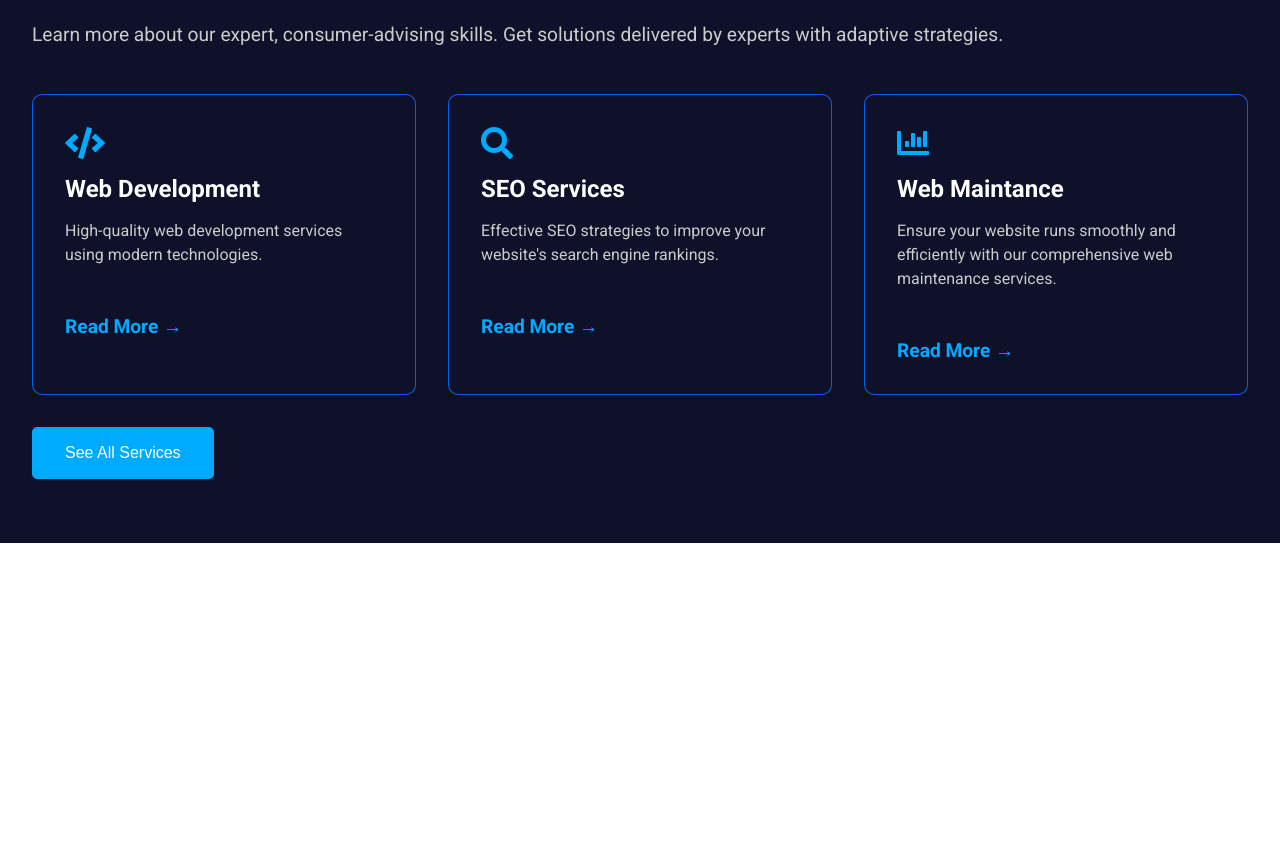
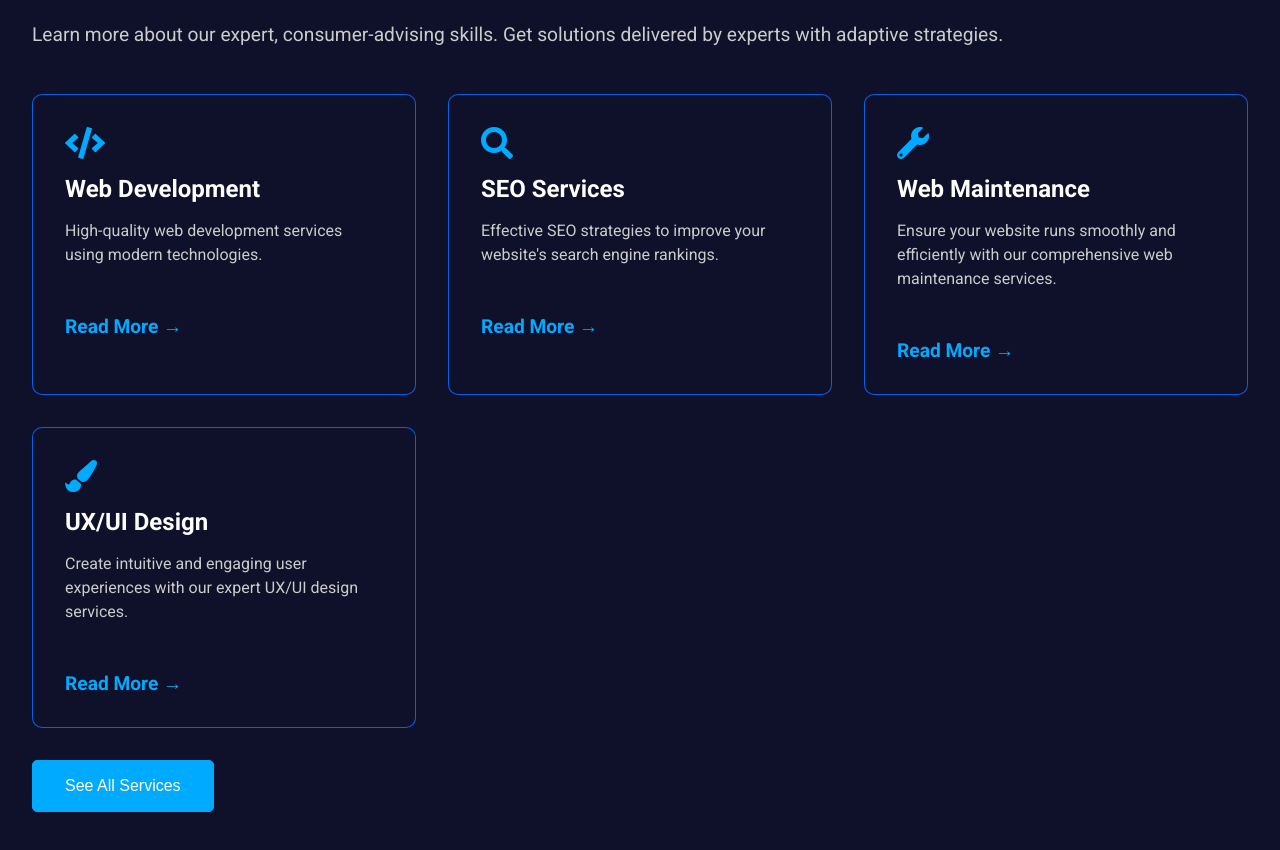
Before and after one commit to ejaz0/shirkat, a React (Create React App) app: page / in a window 1280 px wide. Shown: the part 664-1514 px from the top of the page. Before the commit the page ends 1207 px from the top, so only its background shows below. Built offline with nearby package versions, Linux system fonts and the light colour scheme; a small style sheet from the web is missing.

Commit message:
Updated services again with icons.

```diff
--- a/src/Components/Home.js
+++ b/src/Components/Home.js
@@ -37,9 +37,15 @@ const Home = () => {
                         <a href="#">Read More &rarr;</a>
                     </div>
                     <div className="service-card">
-                        <i className="fas fa-chart-bar service-icon"></i>
-                        <h3>Web Maintance</h3>
+                        <i className="fas fa-wrench service-icon"></i> {/* Changed icon */}
+                        <h3>Web Maintenance</h3>
                         <p>Ensure your website runs smoothly and efficiently with our comprehensive web maintenance services.</p>
+                        <a href="#">Read More &rarr;</a>
+                    </div>
+                    <div className="service-card">
+                        <i className="fas fa-paint-brush service-icon"></i> {/* Changed icon */}
+                        <h3>UX/UI Design</h3>
+                        <p>Create intuitive and engaging user experiences with our expert UX/UI design services.</p>
                         <a href="#">Read More &rarr;</a>
                     </div>
                 </div>
```
